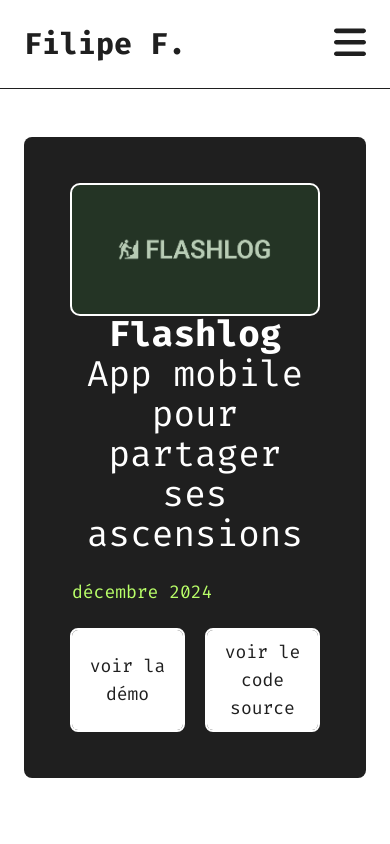
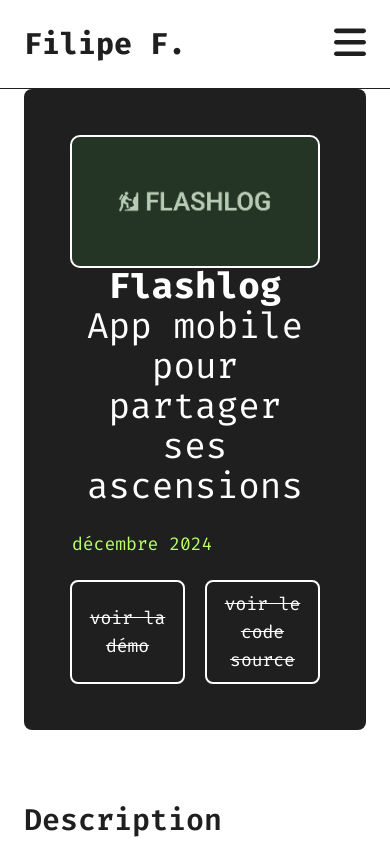
Before and after one commit to maiscommentz/portfolio-2025, a Vue app: page /project/flashlog in a window 390 px wide. Shown: the top 844 px of the page. Built offline with nearby package versions, Linux system fonts and the light colour scheme; what vue3-marquee would draw is missing.

Commit message:
✨ Refactor project details page

```diff
--- a/src/App.vue
+++ b/src/App.vue
@@ -13,13 +13,14 @@
         </svg>
       </div>
     </div>
-
-    <!-- Header -->
-    <Header/>
-    <!-- Main Content Section -->
-    <RouterView/>
-    <!-- Footer -->
-    <Footer/>
+    <RouterView v-slot="{ Component }">
+      <!-- Header -->
+      <Header/>
+      <!-- Main Content Section -->
+      <component :is="Component" />
+      <!-- Footer -->
+      <Footer/>
+    </RouterView>
   </div>
 </template>
 <script setup lang="ts">
--- a/src/assets/lang.json
+++ b/src/assets/lang.json
@@ -40,13 +40,15 @@
             "size": "5",
             "items": {
                 "flashlog": {
+                    "image": "flashlog.png",
                     "title": "{bold}Flashlog{nobold} App mobile pour partager ses ascensions",
-                    "image": "flashlog.png",
                     "date": "décembre 2024",
-                    "source": true,
-                    "demo": true,
+                    "source": false,
+                    "source_link": "",
+                    "demo": false,
+                    "demo_link": "",
                     "description": "Flashlog est une application mobile qui permet aux utilisateurs de partager leurs ascensions et de se connecter avec d'autres passionnés d'escalade. L'application offre une interface conviviale et intuitive, permettant aux utilisateurs de créer, modifier et visionner leur profil, de suivre d'autres profils et avant tout de partager les blocs qu'on a grimpé dans un des lieux d'escalade disponibles. Ajouté à cela, on retrouve un système de classement avec des points par lieu d'escalade.",
-                    "stack": "Jetpack Compose, Kotlin, Spring Boot, MySQL, Docker, Figma",
+                    "stack": "Jetpack Compose, Kotlin, Spring Boot, MySQL, Docker",
                     "myrole": "- Création de maquettes et prototypes sur Figma{br}- Conception des routes de l'API Rest{br}- Conception du schéma de la base de données{br}- Développement de l'application mobile avec Jetpack Compose et Kotlin{br}- Aide au développement de l'API Rest avec Spring Boot{br}- Aide à la mise en place de la base de données avec MySQL{br}- Aide à la mise en place de l'environnement de développement avec Docker{br}- Aide à la mise en place du déploiement automatique de l'API Rest avec Docker et Gitlab CI/CD",
                     "gallery": [
                         {
@@ -60,8 +62,16 @@
                     ]
                 },
                 "kodee": {
-                    "title": "{bold}kodee{nobold} Contribution de loin comme de près à tous les projets réalisés par kodee ",
-                    "image": "kodee.png"
+                    "image": "kodee.png",
+                    "title": "{bold}kodee{nobold} Contribution de loin comme de près à tous les projets réalisés",
+                    "date": "novembre 2023",
+                    "source": false,
+                    "source_link": "",
+                    "demo": true,
+                    "demo_link": "https://kodee.ch",
+                    "description": "kodee est une agence de développement web qui se concentre sur la création de solutions digitales sur mesure pour ses clients. L'agence offre une gamme complète de services, allant de la conception à la maintenance, en passant par le développement et le déploiement. Grâce à notre équipe d'étudiants en école d'ingénieur, kodee s'engage à fournir des produits de haute qualité qui répondent aux besoins spécifiques de chaque client.",
+                    "stack": "Vue.js, Tailwind CSS, Laravel, MySQL, Docker, et bien plus...",
+                    "myrole": "- Conception des maquettes et prototypes sur Figma{br}- Développement frontend avec Vue.js et Tailwind CSS{br}- Mmise en place du déploiement automatique avec Docker et Gitlab CI/CD"
                 }
             }
         },
--- a/src/components/Button.vue
+++ b/src/components/Button.vue
@@ -5,13 +5,13 @@
     <button v-else-if="type == 'secondary'" class="bg-cWhite text-cBlack outline-2 outline-cBlack outline px-4 py-2 rounded-md hover:bg-cBlack hover:text-cWhite transition duration-300 ease-in-out">
         <slot></slot>
     </button>
-    <button v-else-if="type == 'tertiary'" class="bg-cWhite text-cBlack outline-2 outline-cWhite outline px-4 py-2 rounded-md hover:bg-cBlack hover:text-cWhite transition duration-300 ease-in-out">
+    <button v-else-if="type == 'tertiary'" class="bg-cBlack text-cWhite outline-2 outline-cWhite outline px-4 py-2 rounded-md" :class="active ? 'hover:bg-cWhite hover:text-cBlack transition duration-300 ease-in-out' : 'cursor-none'">
         <slot></slot>
     </button>
 </template>
 <script setup lang="ts">
 defineProps({
     type: String,
-
+    active: Boolean
 })
 </script>
--- a/src/components/Header.vue
+++ b/src/components/Header.vue
@@ -32,10 +32,10 @@
 
         <!-- Desktop Menu -->
         <ul class="hidden md:flex space-x-6 [&>li:hover]:underline [&>li]:underline-offset-4">
-          <li><RouterLink to="#about">à propos</RouterLink></li>
-          <li><RouterLink to="#career">parcours</RouterLink></li>
-          <li><RouterLink to="#projects">projets</RouterLink></li>
-          <li><RouterLink to="#contact">contact</RouterLink></li>
+          <li><RouterLink to="/#about">à propos</RouterLink></li>
+          <li><RouterLink to="/#career">parcours</RouterLink></li>
+          <li><RouterLink to="/#projects">projets</RouterLink></li>
+          <li><RouterLink to="/#contact">contact</RouterLink></li>
         </ul>
       </nav>
 
@@ -52,10 +52,10 @@
       >
         <div v-if="isMenuOpen" class="absolute md:hidden container mx-auto items-center px-6 z-100 bg-cWhite shadow-lg py-4">
           <ul class="flex flex-col space-y-2">
-            <li @click="isMenuOpen = false"><RouterLink to="#about">à propos</RouterLink></li>
-            <li @click="isMenuOpen = false"><RouterLink to="#career">parcours</RouterLink></li>
-            <li @click="isMenuOpen = false"><RouterLink to="#projects">projets</RouterLink></li>
-            <li @click="isMenuOpen = false"><RouterLink to="#contact">contact</RouterLink></li>
+            <li @click="isMenuOpen = false"><RouterLink to="/#about">à propos</RouterLink></li>
+            <li @click="isMenuOpen = false"><RouterLink to="/#career">parcours</RouterLink></li>
+            <li @click="isMenuOpen = false"><RouterLink to="/#projects">projets</RouterLink></li>
+            <li @click="isMenuOpen = false"><RouterLink to="/#contact">contact</RouterLink></li>
           </ul>
         </div>
       </transition>
--- a/src/router/index.ts
+++ b/src/router/index.ts
@@ -23,9 +23,13 @@ const router = createRouter({
   routes: routes,
   scrollBehavior(to, from, savedPosition) {
     if (to.hash) {
-      return { el: to.hash, behavior: 'smooth' }
+      if (from.name === to.name) {
+        return { el: to.hash, behavior: 'smooth' }
+      } else {
+        return { el: to.hash }
+      }
     }
-    return { top: 0, behavior: 'smooth' }
+    return { top: 0 }
   }
 })
 
--- a/src/views/Project.vue
+++ b/src/views/Project.vue
@@ -1,6 +1,6 @@
 <template>
     <main>
-        <div class="container mx-auto md:h-full py-12 px-6">
+        <div class="container mx-auto md:h-full pb-12 px-6">
             <div class="flex flex-col md:flex-row h-full bg-cBlack text-white rounded-lg px-12 py-12">
                 <div class="w-full md:w-1/2 md:flex justify-center lg:pr-12">
                     <img :src="'/images/projects/' + project.image" :alt="'Projet ' + project.id" class="flex h-full w-full outline outline-2 outline-cWhite object-cover rounded-lg" />
@@ -11,11 +11,21 @@
                         <p class="text-lg text-cGreen pt-6" v-html="$t(`projects.items.${projectId}.date`, {br: '<br><br>', bold: '<b>', nobold: '</b>'})"></p>
                     </div>
                     <div class="flex space-x-6">
-                        <Button v-if="project.demo" type="tertiary" class="mt-6 w-full md:w-fit">
-                            {{ $t('utils.projects.demo') }}
+                        <a v-if="project.demo" :href="project.demo_link">
+                            <Button type="tertiary" active class="mt-6 w-full md:w-fit">
+                                {{ $t('utils.projects.demo') }}
+                            </Button>
+                        </a>
+                        <Button v-else type="tertiary" class="mt-6 w-full md:w-fit line-through">
+                                {{ $t('utils.projects.demo') }}
                         </Button>
-                        <Button v-if="project.source" type="tertiary" class="mt-6 w-full md:w-fit" :href="project.link" target="_blank">
-                            {{ $t('utils.projects.source') }}
+                        <a v-if="project.source" :href="project.source_link">
+                            <Button type="tertiary" active class="mt-6 w-full md:w-fit" :href="project.link" target="_blank">
+                                {{ $t('utils.projects.source') }}
+                            </Button>
+                        </a>
+                        <Button v-else type="tertiary" class="mt-6 w-full md:w-fit line-through">
+                                {{ $t('utils.projects.source') }}
                         </Button>
                     </div>
                 </div>
@@ -33,7 +43,7 @@
             <h1 class="text-3xl font-semibold" v-html="$t(`utils.projects.myrole`)"></h1>
             <p class="text-lg mt-4" v-html="$t(`projects.items.${projectId}.myrole`, {br: '<br>', bold: '<b>', nobold: '</b>'})"></p>
         </div>
-        <div class="container mx-auto py-6 px-6">
+        <div v-if="project.gallery" class="container mx-auto py-6 px-6">
             <h1 class="text-3xl font-semibold" v-html="$t(`utils.projects.gallery`)"></h1>
             <div v-for="(image, index) in project.gallery" :key="index" class="w-full flex flex-col justify-center mt-6 mb-18">
                 <img :src="'/images/projects/flashlog/' + image.src" :alt="image.alt" class="max-h-[80vh] object-contain rounded-lg justify-center" />
```
